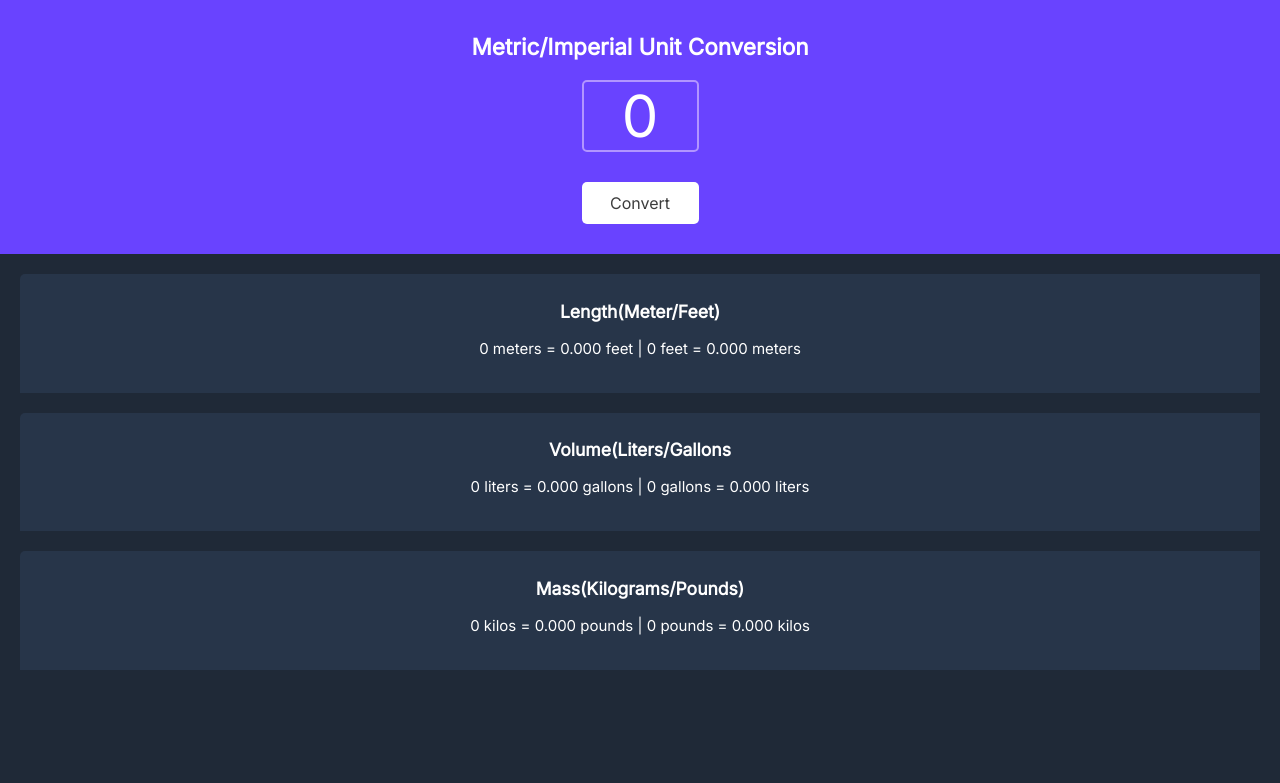
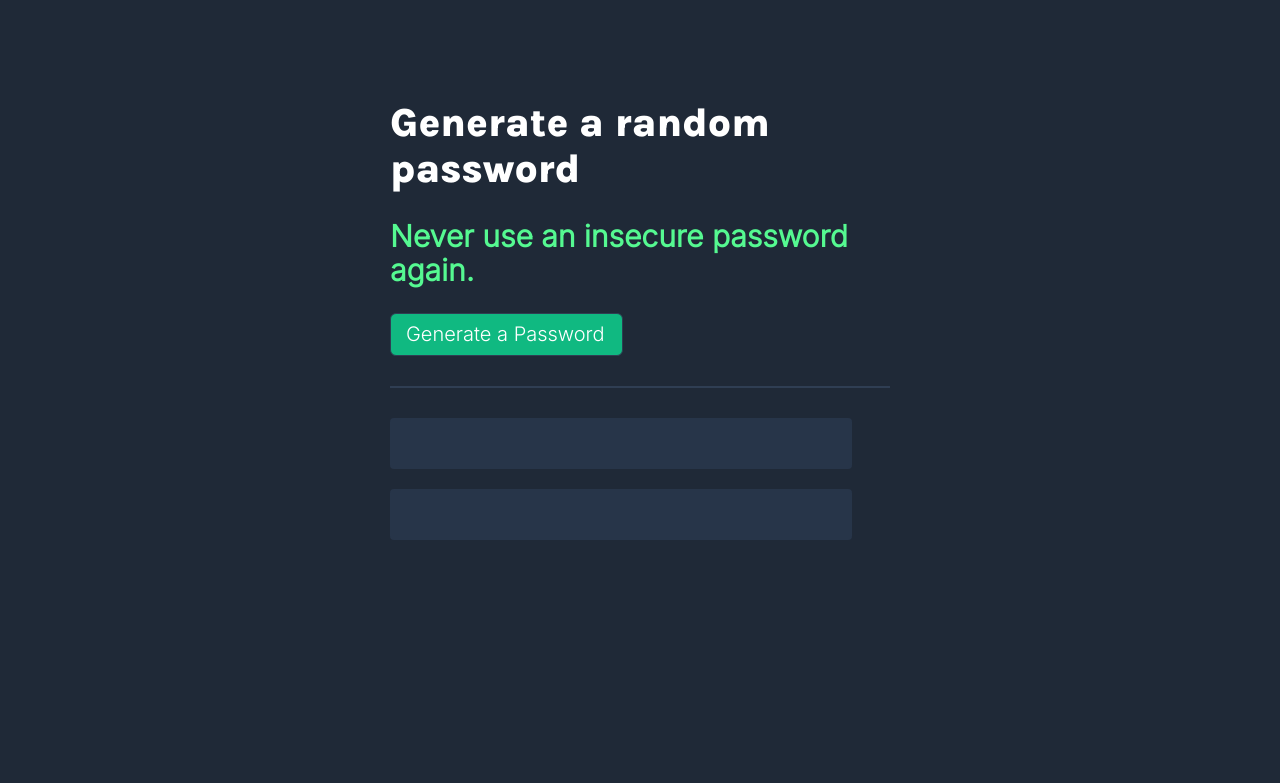
Before and after one commit to LaNinja06/random-password, a website built with Vite: page index.html in a window 1280 px wide. Built offline with nearby package versions, Linux system fonts and the light colour scheme.

Commit message:
Add files via upload

```diff
--- a/index.css
+++ b/index.css
@@ -1,79 +1,47 @@
 body {
-    margin: 0;
-    font-family: 'Inter', sans-serif;
-    font-size: 15px;
+    margin: auto;
+    width: 500px;
+    margin-top: 100px;
     background: #1F2937;
-    text-align: center;
-    color: #FFFFFF;
+    font-family: Karla, sans-serif;
+    font-size: 20px;
+    color: #55F991;
 }
 
-/* MAIN BOX */
+h1 {
+    color: white;
+}
 
-.main {
-    margin-top: 0px;
+h2 {
+    font-family: 'Inter';
+    font-style: normal;
+
+}
+
+.line {
+    margin: 0 auto 30px auto;
+    border: 1px solid #2F3E53;
+}
+
+.generatebtn {
+    margin-bottom: 30px;
+    background: #10B981;
+    border-radius: 6px;
+    border: 1px solid #2F3E53;
+    font-family: 'Inter';
+    font-style: normal;
+    padding: 9px 17px 9px 15px;
+    color: white;
+}
+
+.button1n2 {
+    border-radius: 4px;
+    background: #273549;
+    font-family: 'Inter';
+    padding: 6px;
+     width: 450px;
+    height: 30px; */
+    margin: 0.2em auto 0 auto;
     padding-top: 15px;
     text-align: center;
-    background: #6943FF;
 }
-
-.block {
-    display: block;
-    margin: 20px auto 20px auto;
-}
-
-#inputbox {
-  width: 117px;
-  border: 2px solid #b295ff;
-  background-color: #6943ff;
-  border-radius: 5px;
-  text-align: center;
-  font-size: 58px;
-  color: #FFFFFF;
-}
-
-::placeholder {
-    font-size: 58px;
-    color: #FFFFFF;
-}
-
-.convertbutton {
-    margin: 10px auto 30px 0px;
-    width: 117px;
-    height: 42px;
-    background: #FFFFFF;
-    border-radius: 5px;
-    border: 0px;
-    color: #3D3D3D;
-    font-size: 16px;
-}
-
-
-/* GROUPS */
-
-.group-sections {
-    height: 400px;
-    padding: 20px;
-}
-
-#group-length {
-    height: 108.57px;
-    background: #273549;
-    border-radius: 5px 0px 0px 0px;
-    padding: 10px 0px 0px 0px;
-    margin-bottom: 20px;
-}
-
-#group-volume {
-    height: 108.57px;
-    background: #273549;
-    border-radius: 5px 0px 0px 0px;
-    padding: 10px 0px 0px 0px;
-    margin-bottom: 20px;
-}
-
-#group-mass {
-    height: 108.57px;
-    background: #273549;
-    border-radius: 5px 0px 0px 0px;
-    padding: 10px 0px 0px 0px;
-}
--- a/index.html
+++ b/index.html
@@ -1,40 +1,35 @@
 <html>
     <head><link rel="stylesheet" href="https://cdnjs.cloudflare.com/ajax/libs/normalize/8.0.1/normalize.css">
-        <link rel="preconnect" href="https://fonts.googleapis.com"><link rel="preconnect" href="https://fonts.gstatic.com" crossorigin><link href="https://fonts.googleapis.com/css2?family=Inter&family=Work+Sans:ital,wght@1,300&display=swap" rel="stylesheet">
         <link rel="stylesheet" href="index.css">
+        <link rel="preconnect" href="https://fonts.googleapis.com"><link rel="preconnect" href="https://fonts.gstatic.com" crossorigin><link href="https://fonts.googleapis.com/css2?family=Karla:wght@800&display=swap" rel="stylesheet">
+        <link rel="preconnect" href="https://fonts.googleapis.com">
+        <link rel="preconnect" href="https://fonts.gstatic.com" crossorigin>
+        <link href="https://fonts.googleapis.com/css2?family=Inter:wght@300&display=swap" rel="stylesheet">
+
     </head>
+    <body>
+        <!-- texts -->
+        <div>
+            <h1>
+                Generate a random password
+            </h1>
 
-    <body>
-            <!-- MAIN BOX -->
-        <div class="main">
-            <h2>Metric/Imperial Unit Conversion</h2>
-             <input type="text" name="inputbox" id="inputbox" placeholder=0 class="block">
-             <button class="convertbutton" id="convert-btn">Convert</button>
+            <h2>
+                Never use an insecure password again.
+            </h2>
+        </div>
+        <!-- buttons -->
+        <div>
+            <button class="generatebtn" id="generateButton-el">Generate a Password</button>
         </div>
 
-            <!-- GROUPS -->
-        <div class="group-sections">
+        <div class="line"></div>
 
-            <!-- LENGTH METER/FEET -->
-            <div id="group-length">
-                <h3>Length(Meter/Feet)</h3>
-                <p id="length-el">0 meters = 0.000 feet | 0 feet = 0.000 meters</p>
-            </div>
+        <div>
+            <p class="button1n2" id="password1-el"></p>
+            <p class="button1n2" id="password2-el"></p>
+        </div>
 
-            <!-- VOLUME LITERS/GALLONS -->
-            <div id="group-volume">
-                <h3>Volume(Liters/Gallons</h3>
-                <p id="volume-el">0 liters = 0.000 gallons | 0 gallons = 0.000 liters</p>
-            </div>
-
-            <!-- MASS KILOS/POUNDS -->
-            <div id="group-mass">
-                <h3>Mass(Kilograms/Pounds)</h3>
-                <p id="mass-el">0 kilos = 0.000 pounds | 0 pounds = 0.000 kilos</p>
-            </div>
-
-        </div>
         <script src="index.js"></script>
-
     </body>
 </html>
--- a/index.js
+++ b/index.js
@@ -1,43 +1,32 @@
-/*
-1 meter = 3.281 feet
-1 liter = 0.264 gallon
-1 kilogram = 2.204 pound
-*/
+const characters = ["A","B","C","D","E","F","G","H","I","J","K","L","M","N","O","P","Q","R","S","T","U","V","W","X","Y","Z","a","b","c","d","e","f","g","h","i","j","k","l","m","n","o","p","q","r","s","t","u","v","w","x","y","z", "0", "1", "2", "3", "4", "5", "6", "7", "8", "9","~","`","!","@","#","$","%","^","&","*","(",")","_","-","+","=","{","[","}","]",",","|",":",";","<",">",".","?",
+"/"];
 
-// const meterToFeet = 3.281
-// const literToGallon = 0.264
-// const kiloToPound = 2.204
-
-// const feetToMeter = 0.305
-// const gallonToLiter = 3.785
-// const poundToKilo = 0.454
+// Two random password
+// passwords should be 15 characters long
 
 
-let inputbox = document.getElementById("inputbox")
-let convertBtn = document.getElementById("convert-btn")
+const generateButton = document.getElementById("generateButton-el")
+let password1El = document.getElementById("password1-el")
+let password2El = document.getElementById("password2-el")
 
-let lengthEl = document.getElementById("length-el")
-let volumeEl = document.getElementById("volume-el")
-let massEl = document.getElementById("mass-el")
+// generate random characters from the values above
+function getRandomChars() {
+    let randomChar = Math.floor(Math.random() * characters.length)
+    return characters[randomChar]
+}
 
-convertBtn.addEventListener ("click", function () {
-    const value = parseInt(inputbox.value)
+// generate random Password, based on the given randomChar
 
-    if (value) {
-        const meterToFeet = (value * 3.281).toFixed(3)
-        const feetToMeter = (value * 0.305).toFixed(3)
+function generateRandomPassword() {
+    let password = ""
+    for (let i = 0; i < 15; i ++ ) {
+        password += getRandomChars()
+    }
+    return password
+}
 
-        const literToGallon = (value * 0.264).toFixed(3)
-        const gallonToLitter = (value * 3.785).toFixed(3)
-
-        const kiloToPound = (value * 2.204).toFixed(3)
-        const poundToKilo = (value * 0.454).toFixed(3)
-
-        lengthEl.textContent = `${value} meters = ${meterToFeet} feets | ${value} feets = ${feetToMeter} meter`
-
-        volumeEl.textContent = `${value} liters = ${literToGallon} gallons | ${value} gallons = ${gallonToLitter} liters`
-
-        massEl.textContent = `${value} kilos = ${kiloToPound} pounds | ${value} pounds = ${poundToKilo} kilos`
-    }
+generateButton.addEventListener("click", () => {
+     password1El.textContent = generateRandomPassword()
+     password2El.textContent = generateRandomPassword()
 
 })
```
Also changed, not shown: README.md.
